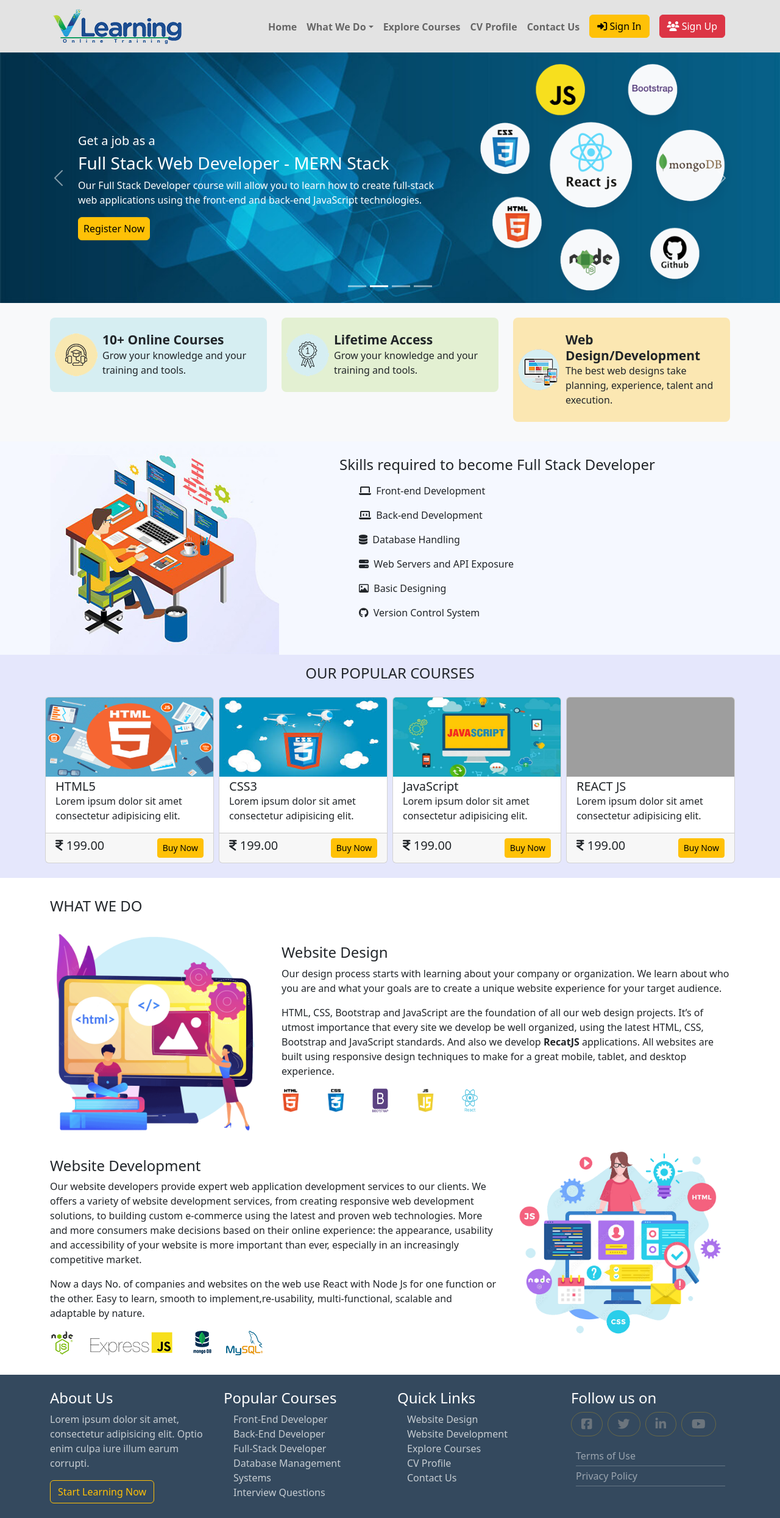
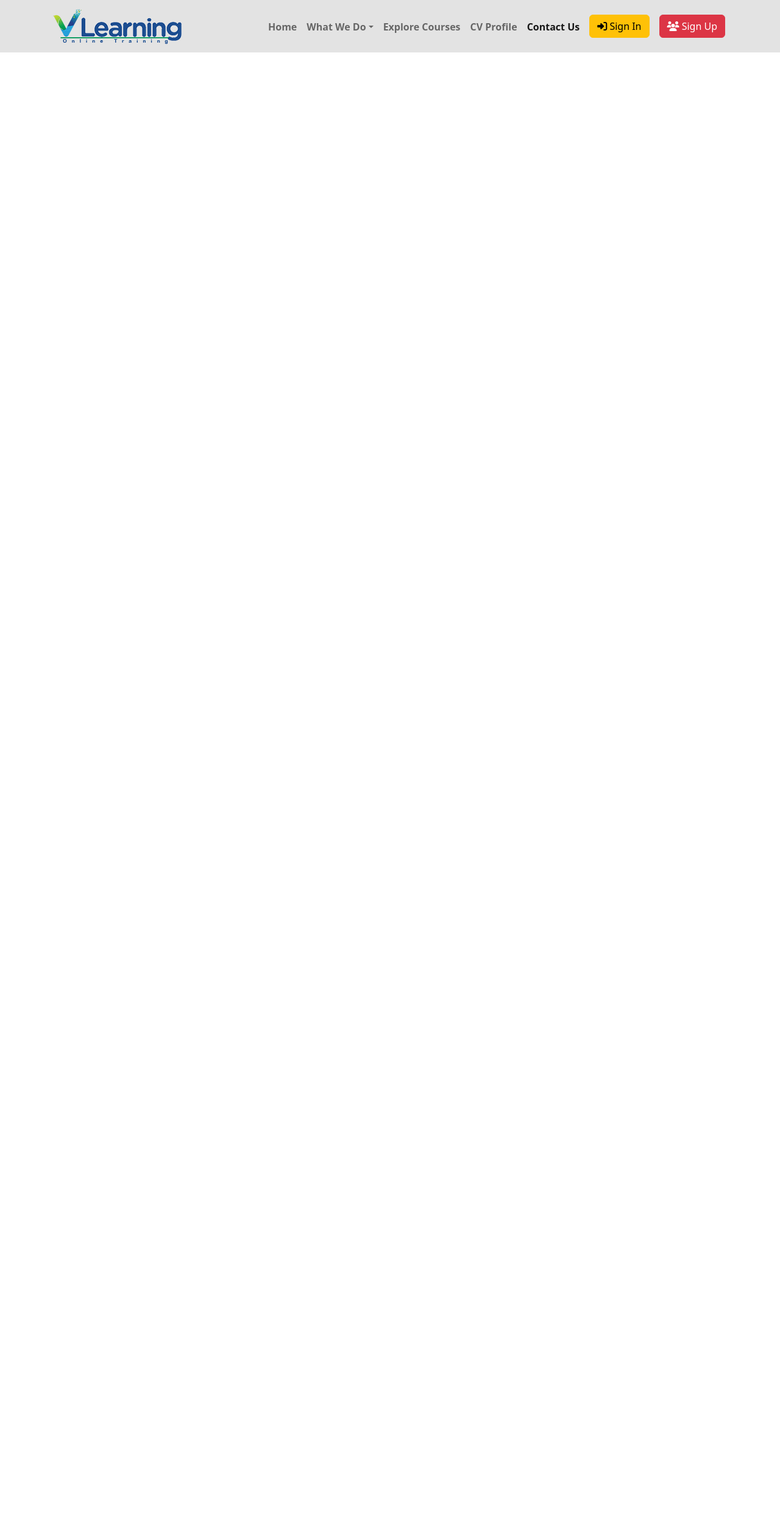
Before and after one commit to JP4821/V-Learning, a React (Create React App) app: page /contact in a window 1280 px wide. Shown: the whole page at 61% size. After the commit the page ends 800 px from the top, so only its background shows below. Built offline with nearby package versions, Linux system fonts and the light colour scheme; grey boxes are pictures that could not be loaded.

Commit message:
Updated pages

```diff
--- /dev/null
+++ b/src/Accounts/Login.js
@@ -0,0 +1,31 @@
+import React from 'react'
+import { Button, Col, Container, Form, InputGroup, Row } from 'react-bootstrap'
+
+const Login = () => {
+    return (
+        <section className='bg-warning'>
+            <Container>
+                <Row className="d-flex justify-content-center align-items-center vh-100">
+                    <Col md={5}>
+                        <h1>Login Now</h1>
+                        <Form>
+                            <InputGroup className="mb-2">
+                                <InputGroup.Text id="basic-addon1"><i class="fas fa-user-tie icon"></i></InputGroup.Text>
+                                <Form.Control type='text' placeholder="Enter username" />
+                            </InputGroup>
+                            <InputGroup className="mb-2">
+                                <InputGroup.Text id="basic-addon1"><i class="fas fa-lock icon"></i></InputGroup.Text>
+                                <Form.Control type='password' placeholder="Enter password" />
+                            </InputGroup>
+                            <Form.Group className="my-2 d-grid" >
+                                <Button variant="primary">Sign In</Button>
+                            </Form.Group>
+                        </Form>
+                    </Col>
+                </Row>
+            </Container>
+        </section>
+    )
+}
+
+export default Login
--- a/src/App.css
+++ b/src/App.css
@@ -77,6 +77,9 @@ footer ul li a:hover{
   margin-right: 5px;
   vertical-align: baseline;
 }
+/* .dropdown-menu.show{
+  width: 500px !important;
+} */
 
 @media (min-width:386px) and (max-width:686px) {
   .slider h5{
--- a/src/App.js
+++ b/src/App.js
@@ -1,25 +1,30 @@
 import './App.css';
-import BecomeFullStack from './Components/BecomeFullStack';
-import CourseCards from './Components/CourseCards';
-import Coursespan from './Components/Coursespan';
-import Footer from './Components/Footer';
-import Header from './Components/Header';
-import Herosection from './Components/Herosection';
-import KeySkills from './Components/KeySkills';
-import MobileBottom from './Components/MobileBottom';
+import Home from './Pages/Home';
+import Login from './Accounts/Login'
+import {BrowserRouter as BR, Routes, Route} from 'react-router-dom'
+import { Container, Row, Col } from 'react-bootstrap'
+import WebDesign from './Pages/WebDesign';
+import Courses from './Pages/Courses';
+import Profile from './Pages/Profile';
+import Contact from './Pages/Contact';
+import WebDevelop from './Pages/WebDevelop';
+
 
 function App() {
   return (
-    <>
-      <Header />
-      <Herosection />
-      <Coursespan />
-      <BecomeFullStack />
-      <CourseCards />
-      <KeySkills />
-      <Footer />
-      <MobileBottom />
-    </>
+      <section>
+        <BR>
+            <Routes>
+                <Route path='/' element={<Home />} />
+                <Route path='/login' element={<Login />} />
+                <Route path='/web-design' element={<WebDesign />} />
+                <Route path='/web-develop' element={<WebDevelop />} />
+                <Route path='/courses' element={<Courses />} />
+                <Route path='/profile' element={<Profile />} />
+                <Route path='/contact' element={<Contact />} />
+            </Routes>
+        </BR>
+      </section>
   );
 }
 
--- a/src/Components/Header.js
+++ b/src/Components/Header.js
@@ -1,6 +1,7 @@
 import React, { useState } from 'react'
-import { Navbar, Container, Offcanvas, Nav, Button, NavDropdown, Dropdown, NavItem, NavLink } from 'react-bootstrap'
+import { Navbar, Container, Offcanvas, Nav, Button, NavDropdown, Row, Col } from 'react-bootstrap'
 import Logo from '../Assets/vlogo2.png'
+import {LinkContainer} from 'react-router-bootstrap'
 
 const Header = () => {
 
@@ -18,22 +19,38 @@ const Header = () => {
                         </Offcanvas.Header>
                         <Offcanvas.Body className="">
                             <Nav className="ms-auto fw-semibold pt-lg-2">
-                                <Nav.Link href="#">Home</Nav.Link>
+                                <LinkContainer to={'/'}>
+                                    <Nav.Link>Home</Nav.Link>
+                                </LinkContainer>
                                 <NavDropdown title="What We Do" className="drop" >
-                                    <NavDropdown.Item href="#">Web Designing</NavDropdown.Item>
-                                    <NavDropdown.Item href="#">Web Developement</NavDropdown.Item>
+                                    <LinkContainer to={'/web-design'}>
+                                        <NavDropdown.Item>Web Designing</NavDropdown.Item>
+                                    </LinkContainer>
+                                    <LinkContainer to={'/web-develop'}>
+                                        <NavDropdown.Item>Web Developement</NavDropdown.Item>
+                                    </LinkContainer>
                                 </NavDropdown>
-                                <Nav.Link href="#1">Explore Courses</Nav.Link>
-                                <Nav.Link href="#2">CV Profile</Nav.Link>
-                                <Nav.Link href="#3">Contact Us</Nav.Link>
+                                <LinkContainer to={'/courses'}>
+                                    <Nav.Link>Explore Courses</Nav.Link>
+                                </LinkContainer>
+                                <LinkContainer to={'/profile'}>
+                                    <Nav.Link>CV Profile</Nav.Link>
+                                </LinkContainer>
+                                <LinkContainer to={'/contact'}>
+                                    <Nav.Link>Contact Us</Nav.Link>
+                                </LinkContainer>
                             </Nav>
                             <Nav>
-                                <Nav.Link className="d-grid">
-                                    <Button variant="warning"><i className='fas fa-sign-in-alt'></i> Sign In</Button>
-                                </Nav.Link>
-                                <Nav.Link className="d-grid">
-                                    <Button variant="danger"><i className='fas fa-users'></i> Sign Up</Button>
-                                </Nav.Link>
+                                <LinkContainer to={'/login'}>
+                                    <Nav.Link className="d-grid" href={'/login'}>
+                                        <Button variant="warning"><i className='fas fa-sign-in-alt'></i> Sign In</Button>
+                                    </Nav.Link>
+                                </LinkContainer>
+                                <LinkContainer to={'/login'}>
+                                    <Nav.Link className="d-grid">
+                                        <Button variant="danger"><i className='fas fa-users'></i> Sign Up</Button>
+                                    </Nav.Link>
+                                </LinkContainer>
                             </Nav>
                         </Offcanvas.Body>
                     </Navbar.Offcanvas>
--- /dev/null
+++ b/src/Pages/Contact.js
@@ -0,0 +1,12 @@
+import React from 'react'
+import Header from '../Components/Header'
+
+const Contact = () => {
+    return (
+        <div>
+            <Header />
+        </div>
+    )
+}
+
+export default Contact
--- /dev/null
+++ b/src/Pages/Courses.js
@@ -0,0 +1,12 @@
+import React from 'react'
+import Header from '../Components/Header';
+
+const Courses = () => {
+    return (
+        <div>
+            <Header />
+        </div>
+    )
+}
+
+export default Courses
--- /dev/null
+++ b/src/Pages/Home.js
@@ -0,0 +1,26 @@
+import React from 'react'
+import BecomeFullStack from '../Components/BecomeFullStack';
+import CourseCards from '../Components/CourseCards';
+import Coursespan from '../Components/Coursespan';
+import Footer from '../Components/Footer';
+import Herosection from '../Components/Herosection';
+import Header from '../Components/Header';
+import KeySkills from '../Components/KeySkills';
+import MobileBottom from '../Components/MobileBottom';
+
+const Home = () => {
+    return (
+        <>
+            <Header />
+            <Herosection />
+            <Coursespan />
+            <BecomeFullStack />
+            <CourseCards />
+            <KeySkills />
+            <Footer />
+            <MobileBottom />
+        </>
+    )
+}
+
+export default Home
--- /dev/null
+++ b/src/Pages/Profile.js
@@ -0,0 +1,12 @@
+import React from 'react'
+import Header from '../Components/Header'
+
+const Profile = () => {
+    return (
+        <div>
+            <Header />
+        </div>
+    )
+}
+
+export default Profile
--- /dev/null
+++ b/src/Pages/WebDesign.js
@@ -0,0 +1,12 @@
+import React from 'react'
+import Header from '../Components/Header';
+
+const WebDesign = () => {
+    return (
+        <div>
+            <Header />
+        </div>
+    )
+}
+
+export default WebDesign
--- /dev/null
+++ b/src/Pages/WebDevelop.js
@@ -0,0 +1,12 @@
+import React from 'react'
+import Header from '../Components/Header'
+
+const WebDevelop = () => {
+    return (
+        <div>
+            <Header />
+        </div>
+    )
+}
+
+export default WebDevelop
```
Also changed, not shown: package.json (+5 -3 lines), 1 other file (tests, documents, lock files or other folders).
